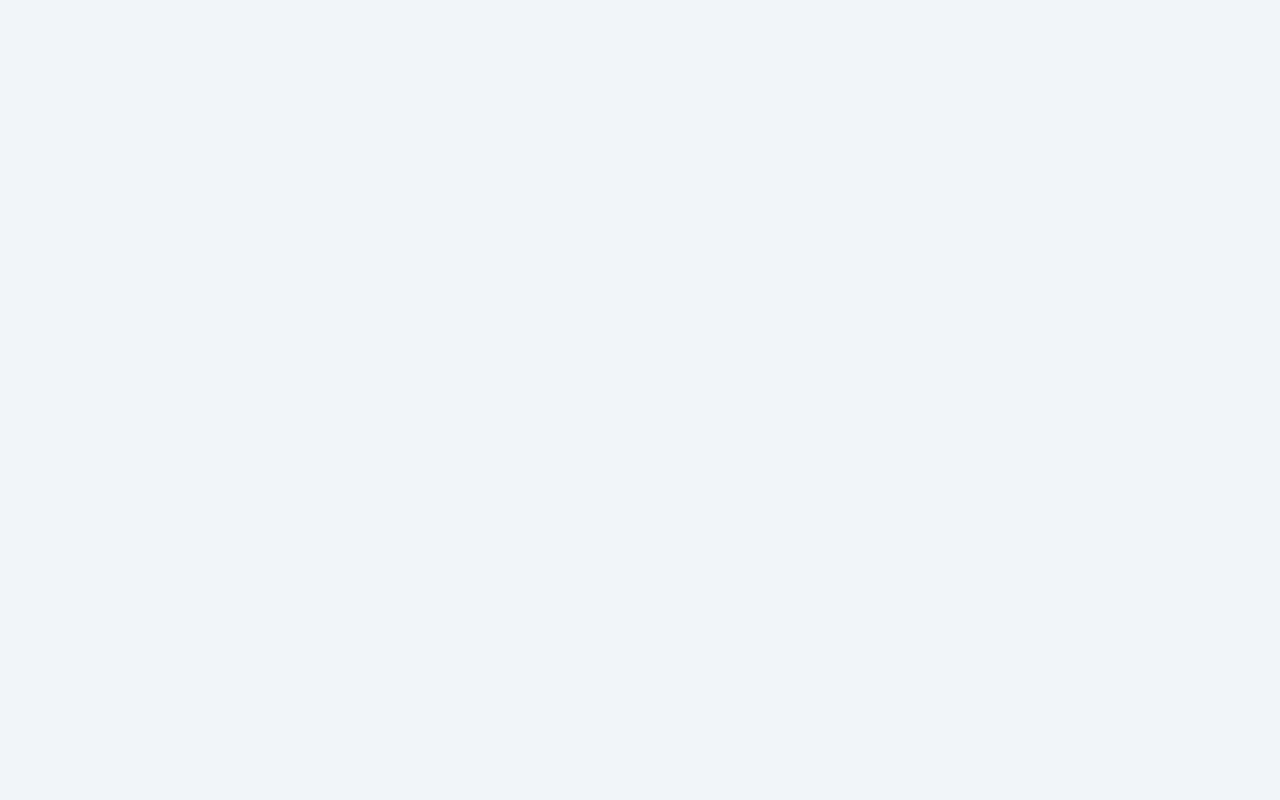
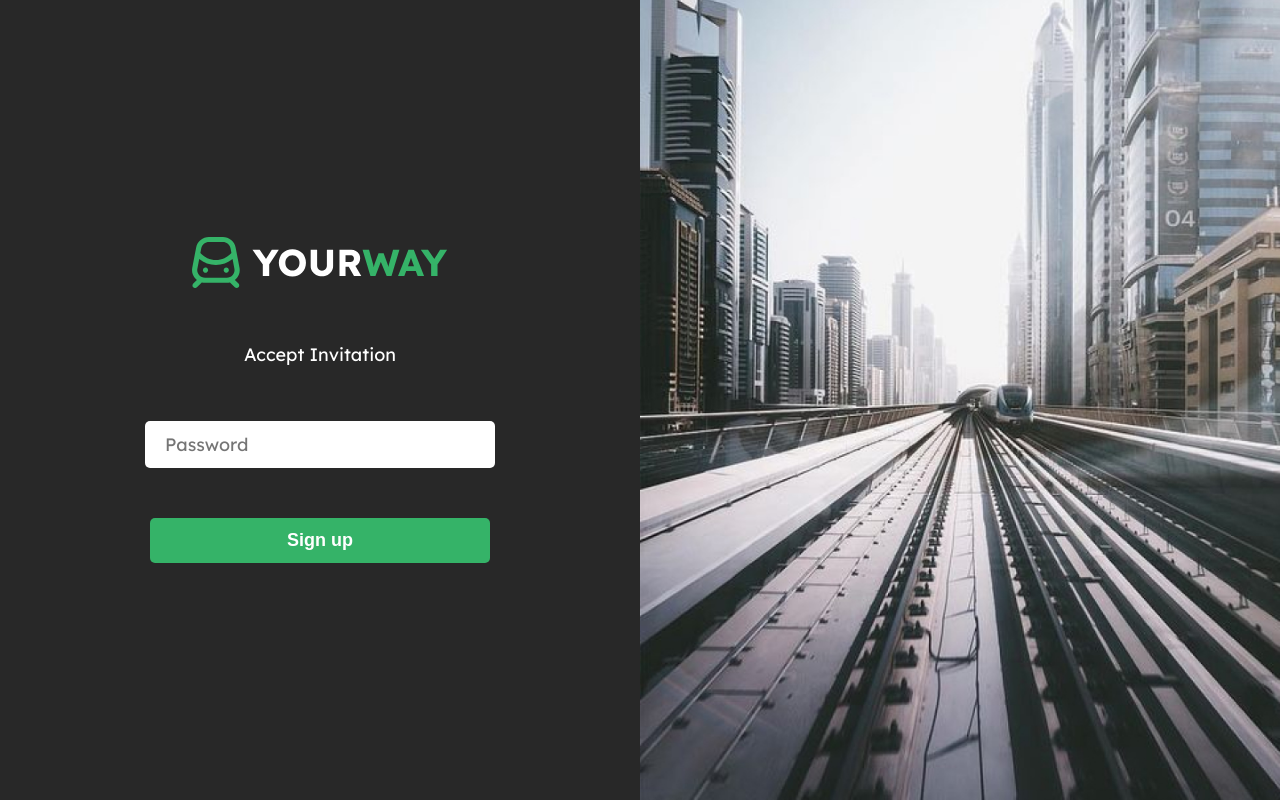
Before and after one commit to ayaamazloum/Subway-System, a React (Create React App) app in the folder subway-system/: page /branchAuth in a window 1280 px wide. Before the commit this address had no page. Built offline with nearby package versions, Linux system fonts and the light colour scheme.

Commit message:
Add branch accept email invitation static page

```diff
--- a/subway-system/src/App.jsx
+++ b/subway-system/src/App.jsx
@@ -14,6 +14,7 @@ import { useLocation } from "react-router-dom";
 import SideBar from "./pages/Branch/Components/SideBar.jsx";
 import { FontAwesomeIcon } from "@fortawesome/react-fontawesome";
 import Stations from "./pages/Branch/Components/Stations.jsx";
+import BranchAuthentication from "./pages/Authentication/BranchAuthentication.jsx";
 
 const App = () => {
   const location = useLocation();
@@ -36,6 +37,7 @@ const App = () => {
       <Routes>
         <Route path="/" element={<Home />} />
         <Route path="/auth" element={<Authentication />}></Route>
+        <Route path="/branchAuth" element={<BranchAuthentication />}></Route>
         <Route path="/stations" element={<Stations />} />
         <Route path="/rides" element={<Rides />} />
       </Routes>
--- /dev/null
+++ b/subway-system/src/pages/Authentication/BranchAuthentication.jsx
@@ -0,0 +1,22 @@
+import './style.css';
+import authimg from '../../assets/images/auth.jpg';
+import logo from '../../assets/images/logo.svg'
+
+const BranchAuthentication = () => {
+  return (
+    <div className='auth-page flex full-width full-height'>
+        <div className='auth-container flex column center gap-50 half-width secondary-bg'>
+            <img className='auth-logo' src={logo} />
+            <button className='auth-tab lexend-text sm-text white-text secondary-bg'
+                    onClick={() => setIsSignin(true)}>Accept Invitation</button>
+            <div className='flex column gap-20'>
+                <input className='input lexend-text semi-rounded sm-text' type="text" placeholder='Password' />
+            </div>
+            <button className='submit-btn sm-text bold primary-bg white-text semi-rounded'>Sign up</button>
+        </div>
+        <img className='auth-img half-width' src={authimg} />
+    </div>
+  )
+}
+
+export default BranchAuthentication
--- a/subway-system/src/pages/Authentication/Components/SignupForm.jsx
+++ b/subway-system/src/pages/Authentication/Components/SignupForm.jsx
@@ -1,5 +1,3 @@
-import React from 'react'
-
 const SignupForm = () => {
   return (
       <>
--- a/subway-system/src/pages/Authentication/index.jsx
+++ b/subway-system/src/pages/Authentication/index.jsx
@@ -14,8 +14,7 @@ const Authentication = () => {
             <img className='auth-logo' src={logo} />
             <div className='flex row gap-50 mt-30'>
                 <button className={`auth-tab lexend-text sm-text white-text secondary-bg  ${isSignin && 'active-tab'}`}
-                    onClick={() => setIsSignin(true)}>
-                    SIGN IN</button>
+                    onClick={() => setIsSignin(true)}>SIGN IN</button>
                 <button className={`auth-tab lexend-text sm-text white-text secondary-bg  ${!isSignin && 'active-tab'}`}
                     onClick={() => setIsSignin(false)}>SIGN UP</button>
             </div>
```
